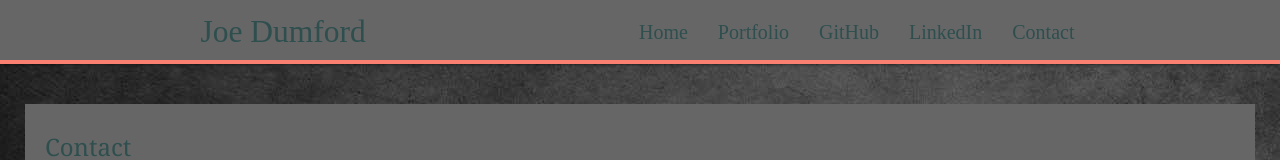
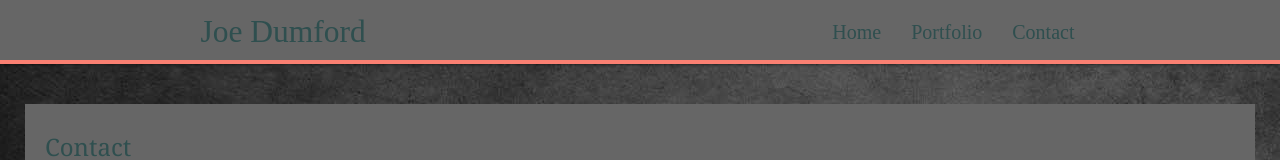
Before and after one commit to joe-dumford/Basic-Portfolio, a plain HTML site: page contact.html in a window 1280 px wide. Shown: the top 160 px of the page. Drawn offline with nearby package versions, Linux system fonts and the light colour scheme.

Commit message:
removed old social media tags

```diff
--- a/contact.html
+++ b/contact.html
@@ -35,8 +35,6 @@
             <ul class="right hide-on-med-and-down" id="navButtons">
                 <li><a href="index.html">Home</a></li>
                 <li><a href="portfolio.html">Portfolio</a></li>
-                <li><a href="http://github.com/joe-dumford">GitHub</a></li>
-                <li><a href="https://www.linkedin.com/in/joe-dumford/">LinkedIn</a></li>
                 <li><a href="contact.html">Contact</a></li>
             </ul>
         </div>
```
Also changed, not shown: index.html (+0 -2 lines), portfolio.html (+0 -2 lines).
